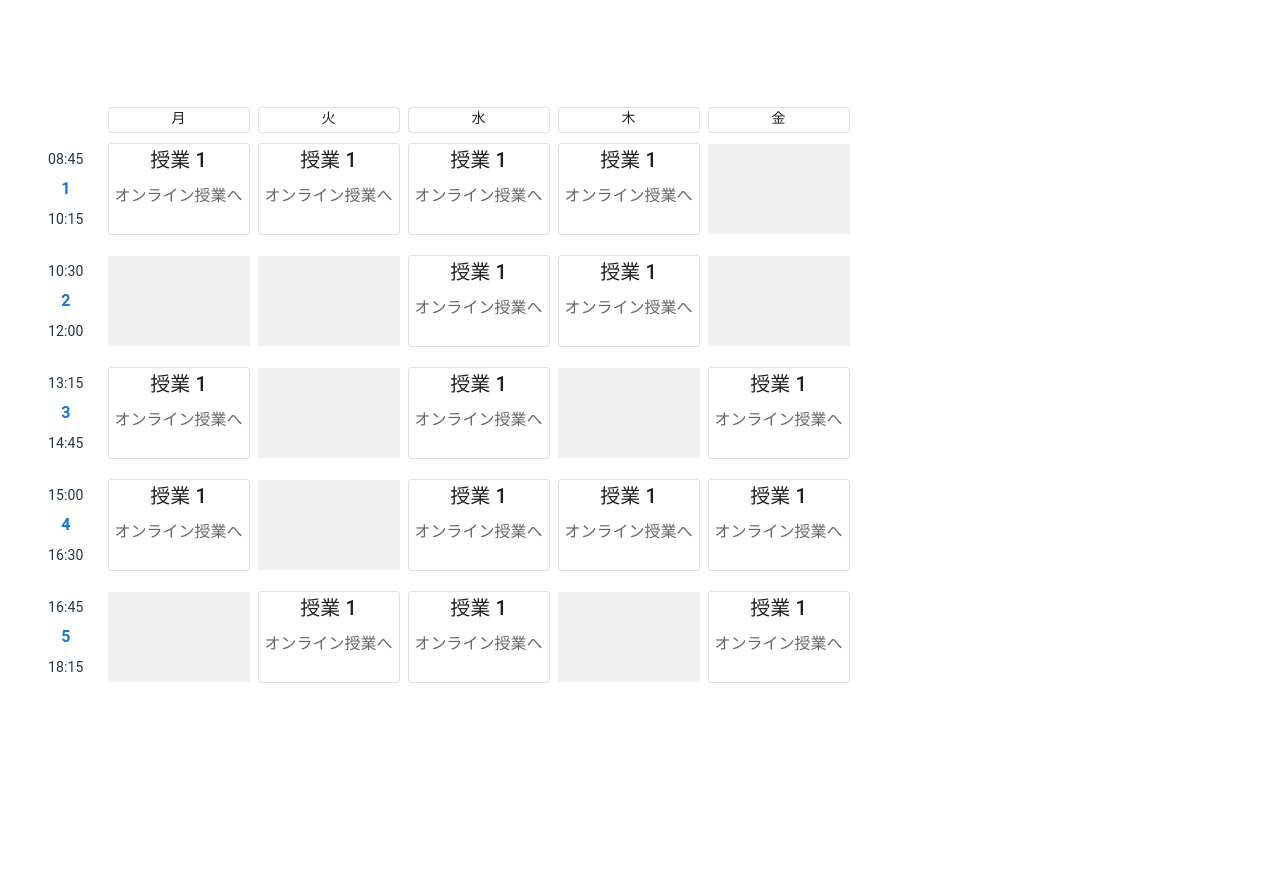
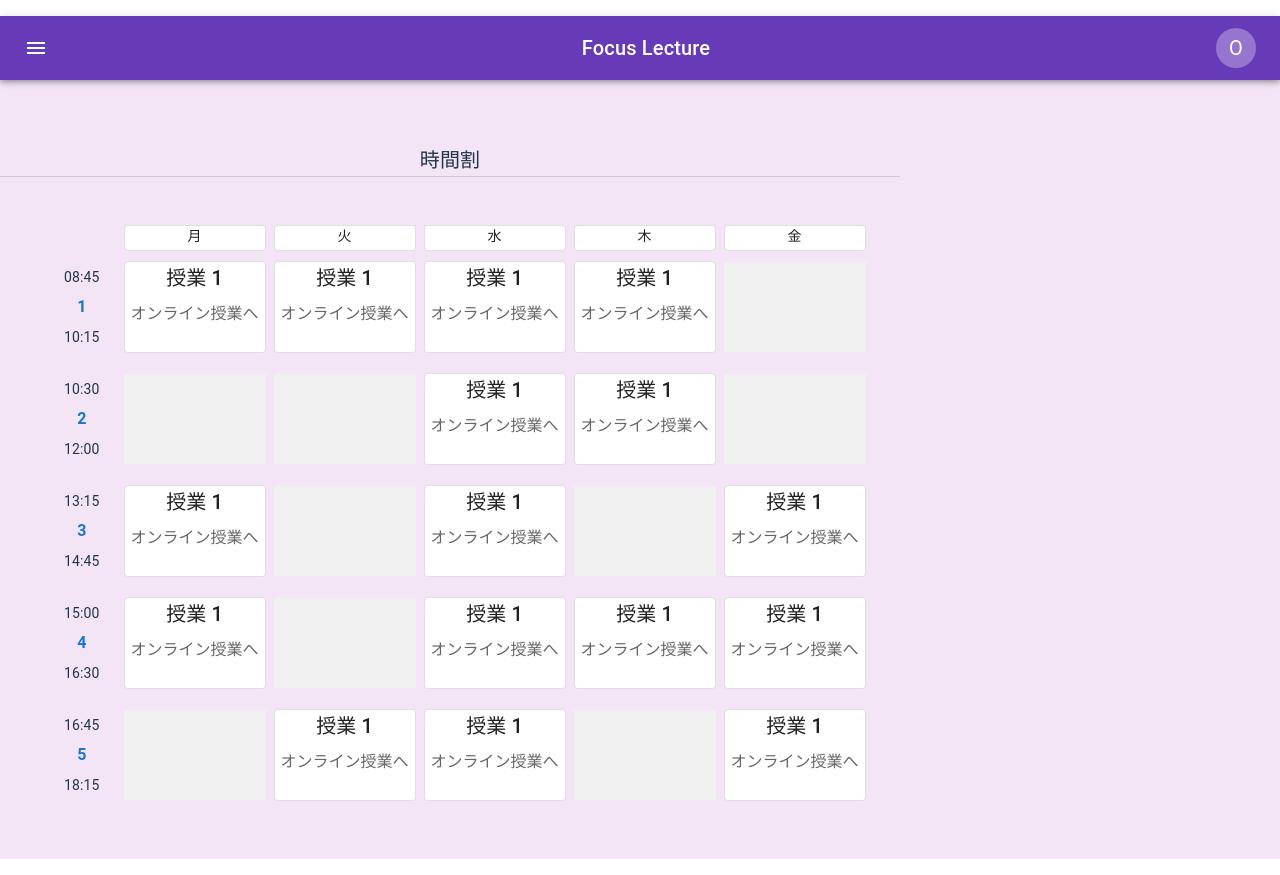
Before and after one commit to Tdrj2716/benesse_competition, a React (Vite) app in the folder frontend/: page / in a window 1280 px wide. Both pictures are taken after a click on the button "新規登録の方はこちらから". Before the commit the page ends 800 px from the top, so only its background shows below. Built offline with nearby package versions, Linux system fonts and the light colour scheme.

Commit message:
rename page and separate schedule table

```diff
--- a/frontend/src/App.tsx
+++ b/frontend/src/App.tsx
@@ -2,8 +2,8 @@ import { BrowserRouter, Route, Routes } from "react-router-dom";
 
 import "./App.css";
 import { pageLink } from "./constants/link";
-import LoginPage from "./features/login/page";
-import ClassSchedulePage from "./features/schedule/page";
+import LoginPage from "./features/login/LoginPage";
+import ClassSchedulePage from "./features/schedule/ClassSchedulePage";
 
 function App() {
   return (
--- /dev/null
+++ b/frontend/src/features/schedule/ClassSchedulePage.tsx
@@ -0,0 +1,30 @@
+import React from "react";
+
+import { Box, Divider, Typography } from "@mui/material";
+
+import Appbar from "../../components/Appbar";
+import ScheduleTable from "./ScheduleTable";
+
+const ClassScheduleTable: React.FC = () => {
+  return (
+    <Box
+      sx={{
+        marginX: 0,
+        marginY: 2,
+        display: "flex",
+        flexDirection: "column",
+        minHeight: "100vh",
+        bgcolor: "#f3e5f5",
+      }}
+    >
+      <Appbar title="Focus Lecture" />
+      <Box maxWidth="md" gap={2}>
+        <Typography variant="h6">時間割</Typography>
+        <Divider />
+        <ScheduleTable />
+      </Box>
+    </Box>
+  );
+};
+
+export default ClassScheduleTable;
--- a/frontend/src/features/schedule/page.tsx
+++ b/frontend/src/features/schedule/ScheduleTable.tsx
@@ -21,11 +21,11 @@ const periods: Period[] = [
   { startTime: "16:45", endTime: "18:15", period: 5 },
 ];
 
-const ClassSchedulePage: React.FC = () => {
+const ScheduleTable: React.FC = () => {
   const days = weekdays.slice(0, 5);
 
   return (
-    <Box display="flex" justifyContent="space-between">
+    <Box width="100%" justifyContent="space-between" margin={2} overflow="auto">
       <Stack direction="column" spacing={0} width="fit-content" padding={4}>
         <Stack direction="row" spacing={1} justifyContent="flex-end">
           {days.map((day) => (
@@ -58,4 +58,4 @@ const ClassSchedulePage: React.FC = () => {
   );
 };
 
-export default ClassSchedulePage;
+export default ScheduleTable;
```
Also changed, not shown: frontend/src/features/login/LoginPage.tsx (renamed from frontend/src/features/login/page.tsx).
